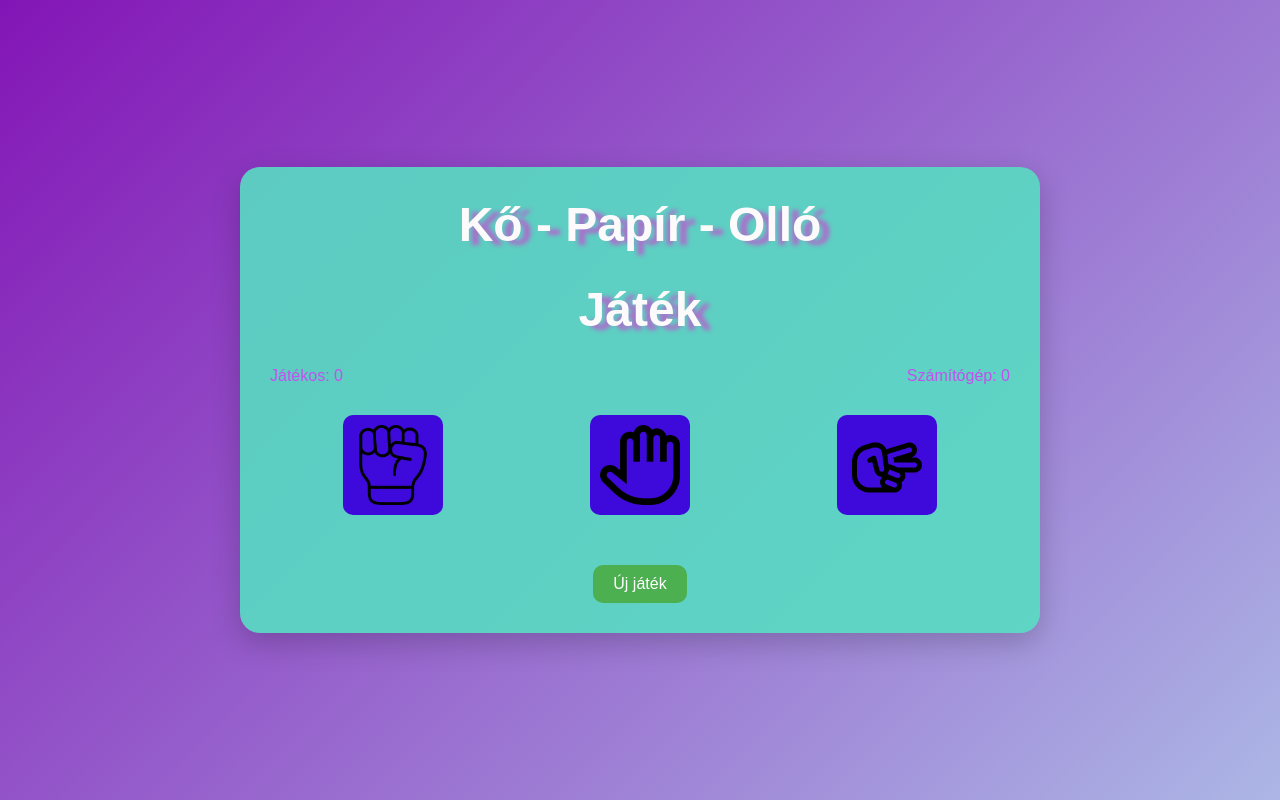
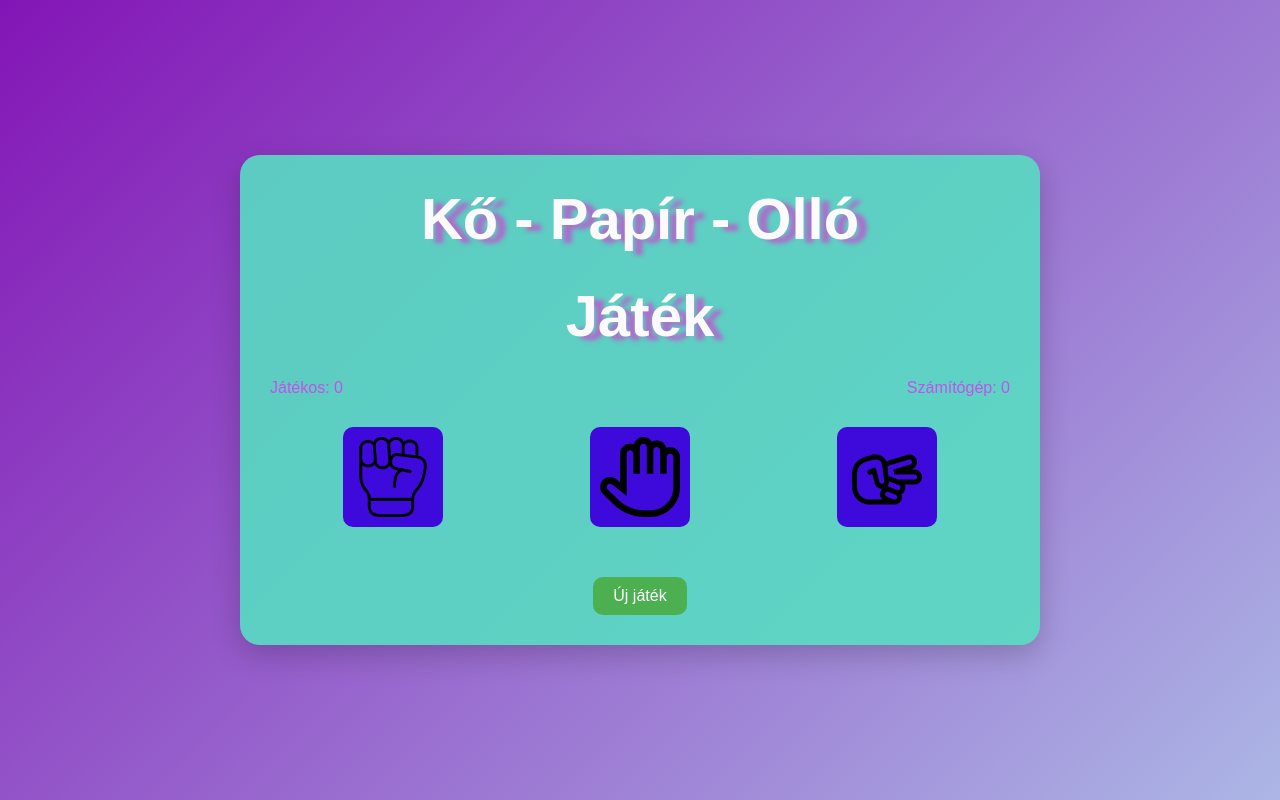
Before and after one commit to hartmannbori/https-felhasznalonev.github.io-ko-papir-ollo-jatek, a plain HTML site: page index.html in a window 1280 px wide. Drawn offline with Linux system fonts and the light colour scheme.

Commit message:
Update styles.css

```diff
--- a/styles.css
+++ b/styles.css
@@ -29,7 +29,7 @@ body {
 
 /* Cím stílusa */
 h1 {
-    font-size: 48px; /* 1em=16px */
+    font-size: 58px; /* 1em=16px */
     color: #fcfafa;
     margin-bottom: 30px;
     text-shadow: 10px 4px 4px rgba(245, 18, 211, 0.5); /* árnyék */
```
